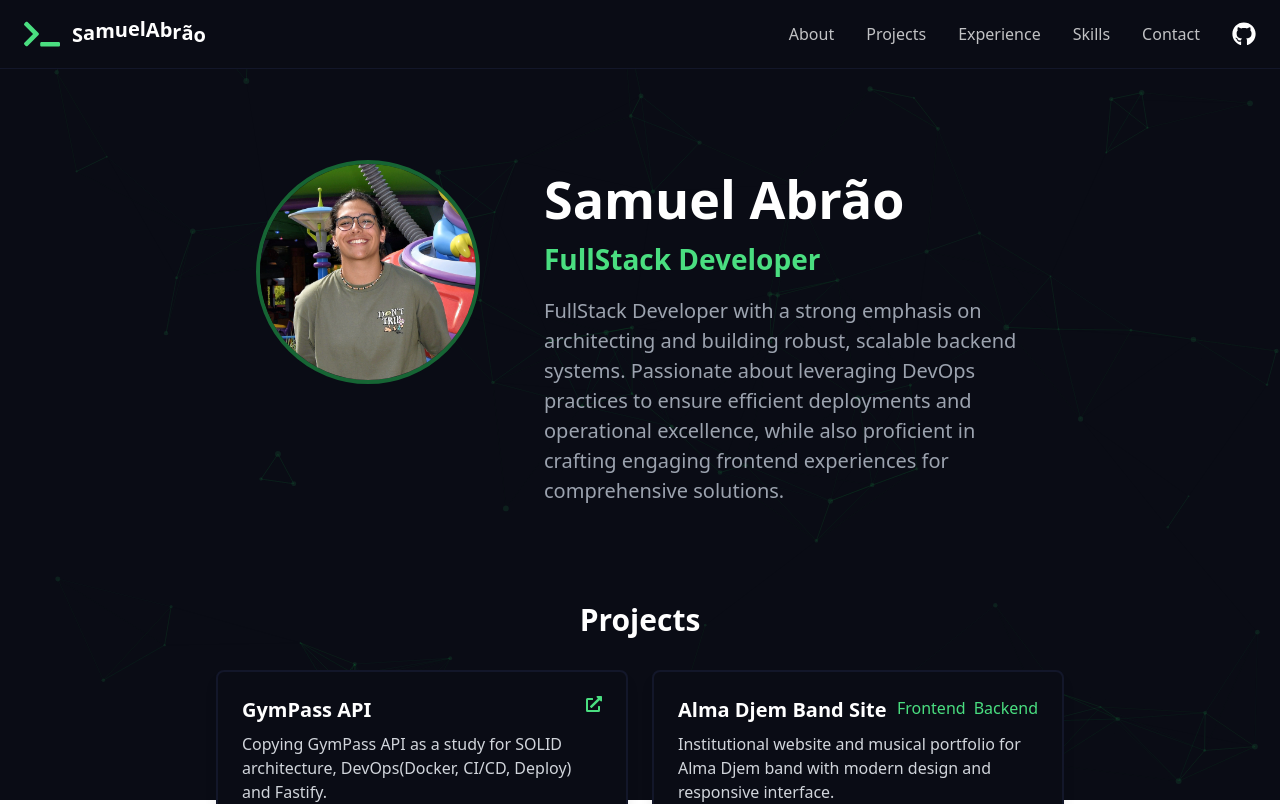
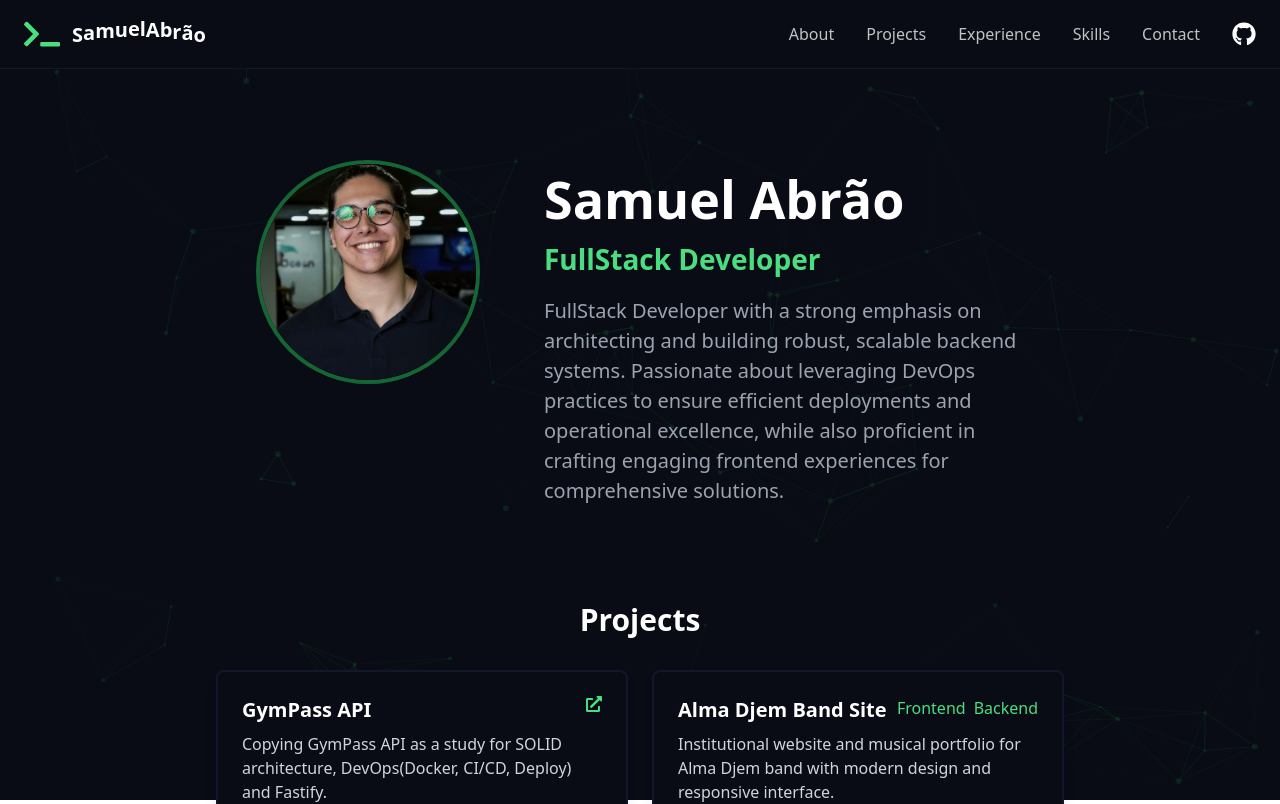
Before and after one commit to samuka7abr/Portifolio, a React (Vite) app: page / in a window 1280 px wide. Shown: the top 804 px of the page. Built offline with nearby package versions, Linux system fonts and the light colour scheme.

Commit message:
feat:changing profile photo

```diff
--- a/src/components/Profile/index.tsx
+++ b/src/components/Profile/index.tsx
@@ -12,7 +12,7 @@
           <img
             src={foto}
             alt="Foto de perfil"
-            className="w-full h-full object-cover rounded-full object-top"
+            className="w-full h-full object-cover rounded-full object-center"
           />
         </div>
 
```
Also changed, not shown: src/assets/foto.jpeg.
